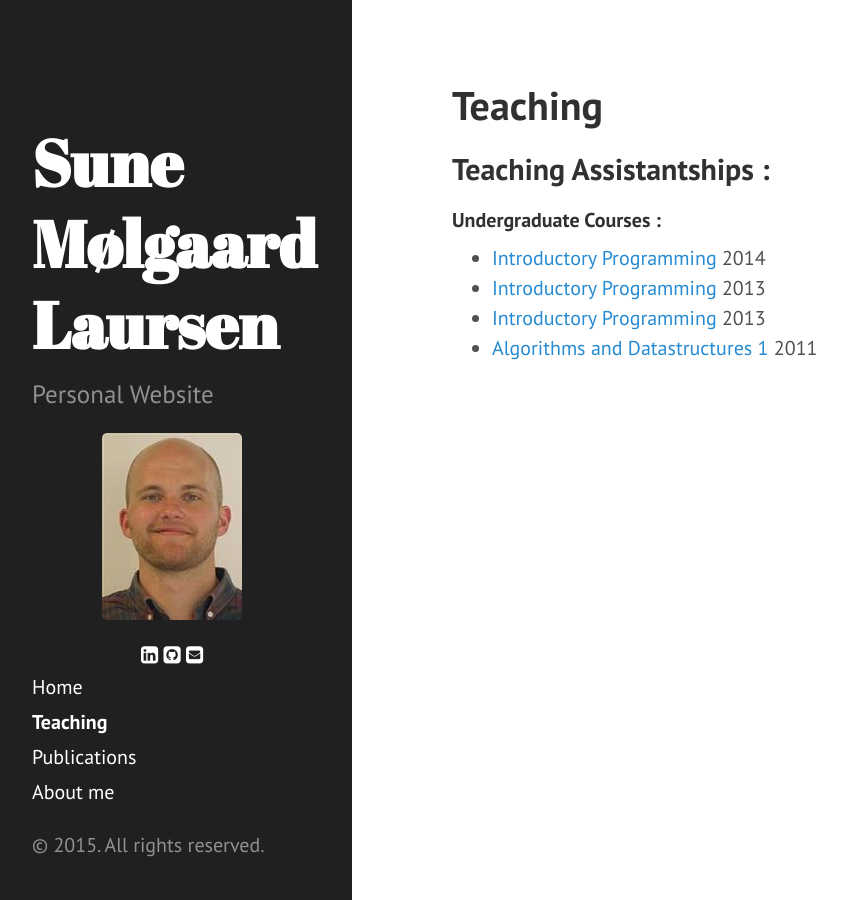
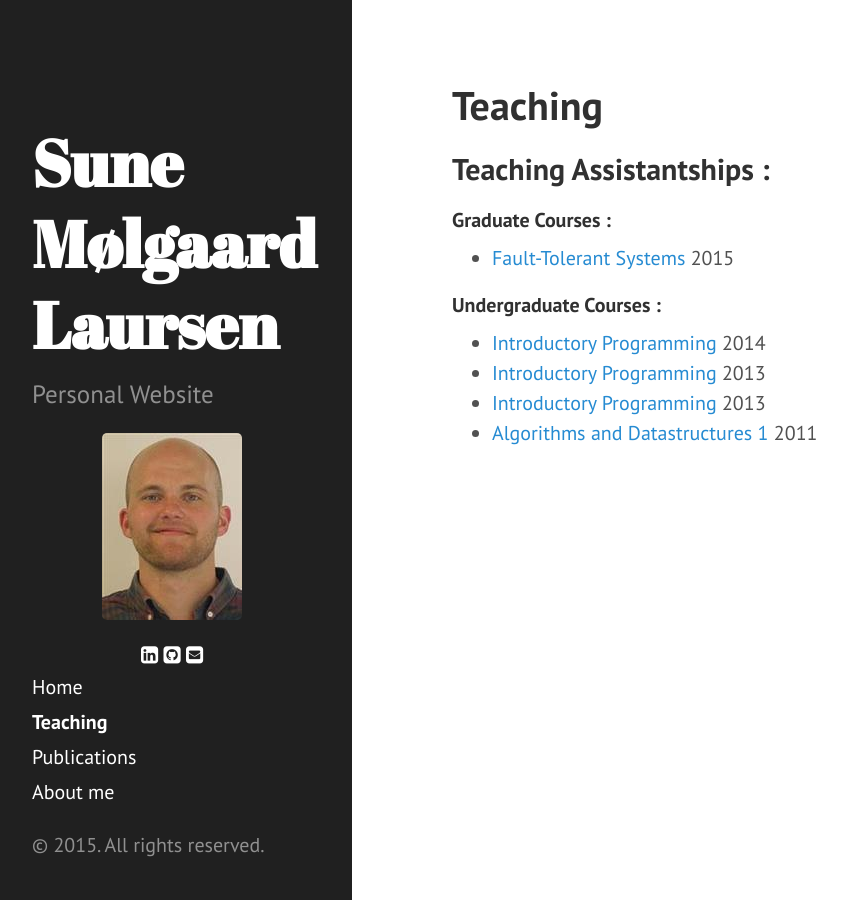
Before and after one commit to SMLaursen/smlaursen.github.io, a Jekyll site: the page built from 1_Teaching.md, in a window 1280 px wide. Shown: the whole page, without its empty margins (8-855 px from the left). Built offline with Jekyll 4.4.1, drawn with Linux system fonts in a browser that asks for light colours; nearby versions of some CDN libraries; Markdown is read by kramdown in place of the engine named in the settings.

Commit message:
Updated courses

```diff
--- a/1_Teaching.md
+++ b/1_Teaching.md
@@ -4,6 +4,10 @@ title: Teaching
 ---
 
 ##Teaching Assistantships :
+
+####Graduate Courses :
+* [Fault-Tolerant Systems](http://www.kurser.dtu.dk/02228.aspx) 2015
+
 ####Undergraduate Courses :
 * [Introductory Programming](http://www.kurser.dtu.dk/02102.aspx) 2014
 * [Introductory Programming](http://www.kurser.dtu.dk/02101.aspx) 2013
```
